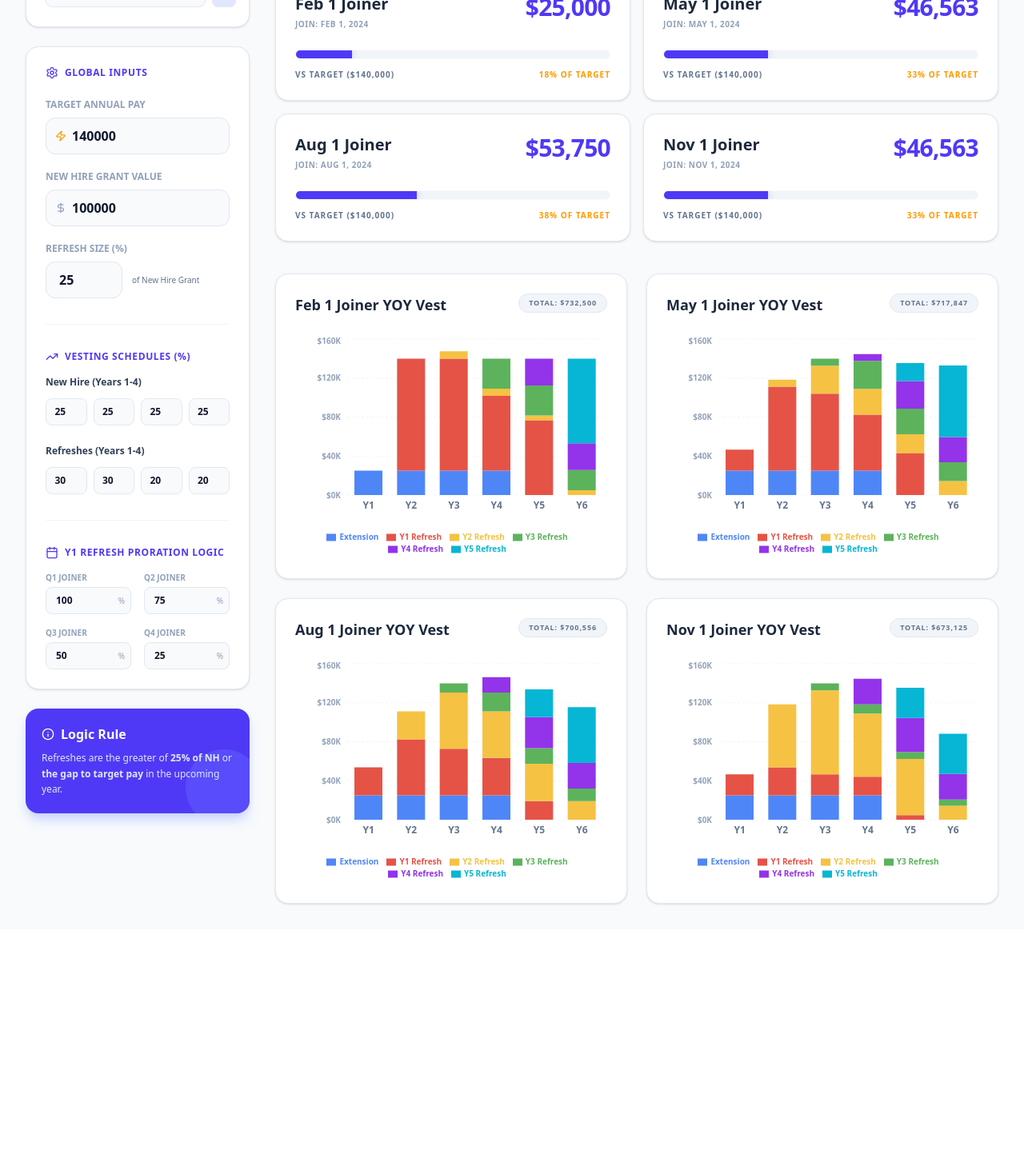
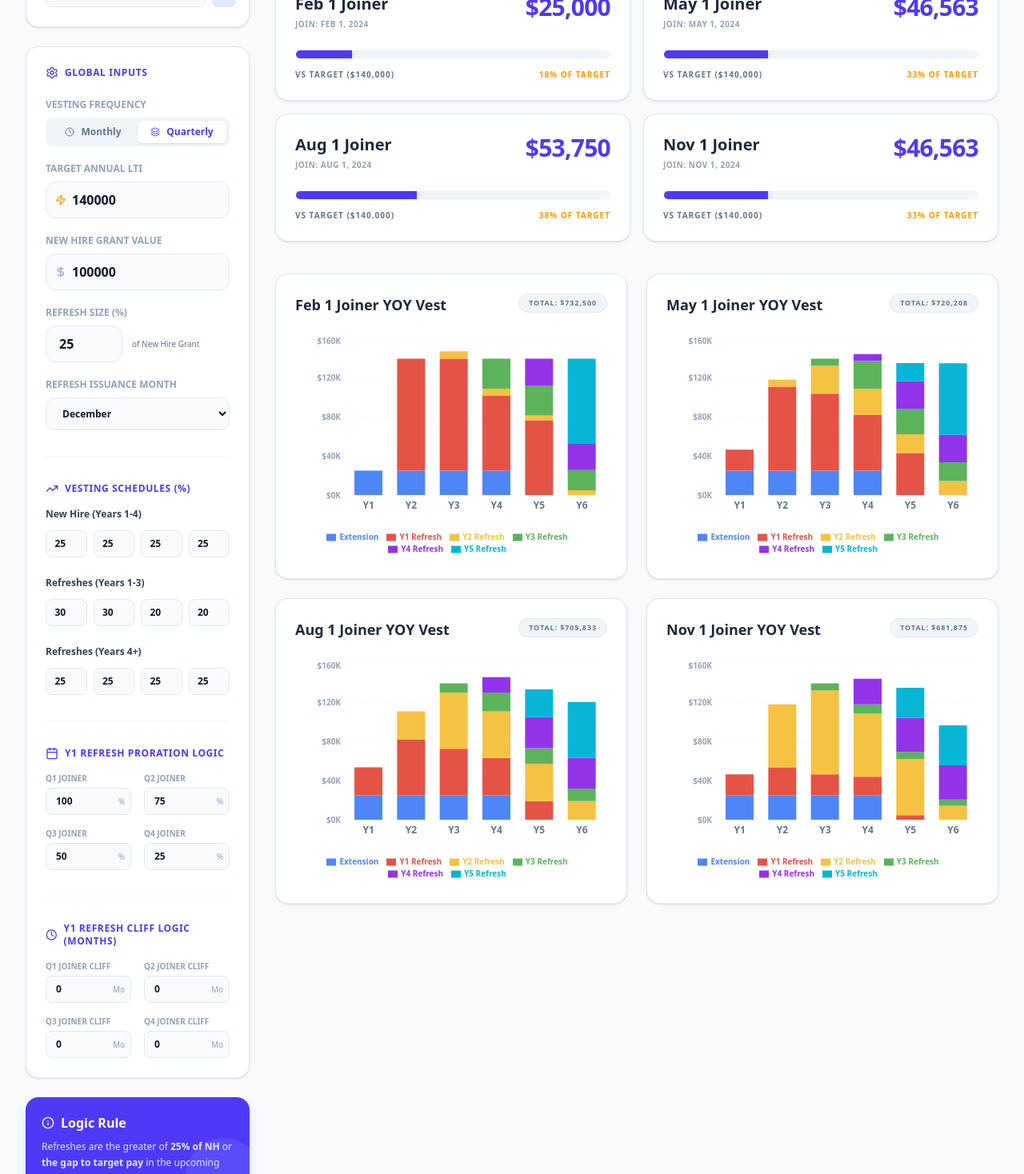
Before and after one commit to chyleung/vesting-simulator, a React (Vite) app: page / in a window 1280 px wide. Shown: the part 260-1728 px from the top of the page at 80% size. Before the commit the page ends 1422 px from the top, so only its background shows below. Built offline with nearby package versions, Linux system fonts and the light colour scheme.

Commit message:
Deploy new vesting features

```diff
--- a/src/App.jsx
+++ b/src/App.jsx
@@ -14,7 +14,9 @@ import {
   Zap,
   Trash2,
   Plus,
-  Bookmark
+  Bookmark,
+  Clock,
+  Layers
 } from 'lucide-react';
 
 const App = () => {
@@ -23,14 +25,30 @@ const App = () => {
   const [targetPay, setTargetPay] = useState(140000);
   const [refreshPercentOfNh, setRefreshPercentOfNh] = useState(25);
 
+  // Vesting Frequency
+  const [vestingFrequency, setVestingFrequency] = useState('quarterly'); // 'monthly' or 'quarterly'
+
+  // Refresh Timing (0 = Jan, 11 = Dec)
+  const [refreshMonth, setRefreshMonth] = useState(11);
+
+  // Vesting Schedules
   const [nhSchedule, setNhSchedule] = useState([25, 25, 25, 25]);
-  const [refSchedule, setRefSchedule] = useState([30, 30, 20, 20]);
+  const [refSchedule, setRefSchedule] = useState([30, 30, 20, 20]); // Years 1-4
+  const [refScheduleLate, setRefScheduleLate] = useState([25, 25, 25, 25]); // Years 5-6
 
   const [proration, setProration] = useState({
     Q1: 100,
     Q2: 75,
     Q3: 50,
     Q4: 25
+  });
+
+  // Y1 Refresh Cliff Logic (Months)
+  const [cliffSettings, setCliffSettings] = useState({
+    Q1: 0,
+    Q2: 0,
+    Q3: 0,
+    Q4: 0
   });
 
   const [activeTab, setActiveTab] = useState('overview');
@@ -41,7 +59,18 @@ const App = () => {
     {
       id: 'default',
       name: 'Baseline Model',
-      data: { nhAmount: 100000, targetPay: 40000, refreshPercentOfNh: 25, nhSchedule: [25, 25, 25, 25], refSchedule: [25, 25, 25, 25], proration: { Q1: 100, Q2: 75, Q3: 50, Q4: 25 } }
+      data: {
+        nhAmount: 100000,
+        targetPay: 140000,
+        refreshPercentOfNh: 25,
+        nhSchedule: [25, 25, 25, 25],
+        refSchedule: [30, 30, 20, 20],
+        refScheduleLate: [25, 25, 25, 25],
+        proration: { Q1: 100, Q2: 75, Q3: 50, Q4: 25 },
+        vestingFrequency: 'quarterly',
+        refreshMonth: 11,
+        cliffSettings: { Q1: 0, Q2: 0, Q3: 0, Q4: 0 }
+      }
     }
   ]);
   const [newScenarioName, setNewScenarioName] = useState('');
@@ -54,8 +83,11 @@ const App = () => {
     { id: 'Q4', name: 'Nov 1 Joiner', startDate: '2024-11-01', firstVest: '2025-02-01' },
   ];
 
-  // Added R4 and R5 refresh issuance dates (Dec 1 annually)
-  const REFRESH_DATES = ['2024-12-01', '2025-12-01', '2026-12-01', '2027-12-01', '2028-12-01'];
+  // Month Options
+  const MONTH_NAMES = [
+    'January', 'February', 'March', 'April', 'May', 'June',
+    'July', 'August', 'September', 'October', 'November', 'December'
+  ];
 
   const months = useMemo(() => {
     const list = [];
@@ -67,6 +99,12 @@ const App = () => {
     }
     return list;
   }, []);
+
+  // Calculate dynamic refresh dates based on selected month
+  const refreshDatesList = useMemo(() => {
+    // Years 2024 through 2028
+    return [2024, 2025, 2026, 2027, 2028].map(year => new Date(year, refreshMonth, 1));
+  }, [refreshMonth]);
 
   // --- Scenario Functions ---
   const saveScenario = () => {
@@ -80,7 +118,11 @@ const App = () => {
         refreshPercentOfNh,
         nhSchedule: [...nhSchedule],
         refSchedule: [...refSchedule],
-        proration: { ...proration }
+        refScheduleLate: [...refScheduleLate],
+        proration: { ...proration },
+        vestingFrequency,
+        refreshMonth,
+        cliffSettings: { ...cliffSettings }
       }
     };
     setScenarios([...scenarios, newScenario]);
@@ -93,7 +135,11 @@ const App = () => {
     setRefreshPercentOfNh(scenario.data.refreshPercentOfNh);
     setNhSchedule(scenario.data.nhSchedule);
     setRefSchedule(scenario.data.refSchedule);
+    setRefScheduleLate(scenario.data.refScheduleLate || [25, 25, 25, 25]);
     setProration(scenario.data.proration);
+    setVestingFrequency(scenario.data.vestingFrequency || 'quarterly');
+    setRefreshMonth(scenario.data.refreshMonth !== undefined ? scenario.data.refreshMonth : 11);
+    setCliffSettings(scenario.data.cliffSettings || { Q1: 0, Q2: 0, Q3: 0, Q4: 0 });
   };
 
   const deleteScenario = (id) => {
@@ -102,6 +148,9 @@ const App = () => {
 
   // --- Calculation Engine ---
   const data = useMemo(() => {
+    const vestsPerYear = vestingFrequency === 'monthly' ? 12 : 4;
+    const monthsPerVest = vestingFrequency === 'monthly' ? 1 : 3;
+
     return JOINERS.map(joiner => {
       const monthlyVesting = months.map(m => ({
         date: m,
@@ -109,26 +158,38 @@ const App = () => {
         NH: 0, R1: 0, R2: 0, R3: 0, R4: 0, R5: 0, total: 0
       }));
 
+      // 1. Calculate New Hire Grant
       const nhFirstVest = new Date(joiner.firstVest);
+      let nhStart = new Date(nhFirstVest);
+      if (vestingFrequency === 'monthly') {
+        nhStart = new Date(joiner.startDate);
+        nhStart.setMonth(nhStart.getMonth() + 1);
+      }
+
       for (let y = 0; y < 4; y++) {
         const annualAmount = nhAmount * (nhSchedule[y] / 100);
-        const quarterlyAmount = annualAmount / 4;
-        for (let q = 0; q < 4; q++) {
-          const vestDate = new Date(nhFirstVest);
-          vestDate.setMonth(nhFirstVest.getMonth() + (y * 12) + (q * 3));
+        const vestAmount = annualAmount / vestsPerYear;
+
+        for (let v = 0; v < vestsPerYear; v++) {
+          const vestDate = new Date(nhStart);
+          vestDate.setMonth(nhStart.getMonth() + (y * 12) + (v * monthsPerVest));
+
           const mIdx = monthlyVesting.findIndex(mv => mv.dateKey === `${vestDate.getFullYear()}-${String(vestDate.getMonth() + 1).padStart(2, '0')}`);
           if (mIdx !== -1) {
-            monthlyVesting[mIdx].NH += quarterlyAmount;
-            monthlyVesting[mIdx].total += quarterlyAmount;
+            monthlyVesting[mIdx].NH += vestAmount;
+            monthlyVesting[mIdx].total += vestAmount;
           }
         }
       }
 
-      REFRESH_DATES.forEach((rDateStr, rIdx) => {
+      // 2. Calculate Refresh Grants
+      refreshDatesList.forEach((grantDate, rIdx) => {
         const rKey = `R${rIdx + 1}`;
-        const firstVestDate = new Date(rDateStr);
-        firstVestDate.setMonth(firstVestDate.getMonth() + 3);
+        // Standard first vest is grant date + interval
+        const firstVestDate = new Date(grantDate);
+        firstVestDate.setMonth(grantDate.getMonth() + monthsPerVest);
 
+        // --- Gap Calculation Window ---
         const windowStart = new Date(firstVestDate);
         const windowEnd = new Date(windowStart);
         windowEnd.setMonth(windowEnd.getMonth() + 11);
@@ -142,27 +203,45 @@ const App = () => {
         const baseRefreshAmount = nhAmount * (refreshPercentOfNh / 100);
         const annualGap = Math.max(0, targetPay - projectedVestingInWindow);
 
-        const gapGrantSize = refSchedule[0] > 0 ? annualGap / (refSchedule[0] / 100) : 0;
+        // Determine which schedule to use for Gap Sizing logic
+        // Use Year 1 of the schedule for sizing
+        const activeSchedule = rIdx >= 3 ? refScheduleLate : refSchedule;
+        const gapGrantSize = activeSchedule[0] > 0 ? annualGap / (activeSchedule[0] / 100) : 0;
+
         let finalGrantSize = Math.max(baseRefreshAmount, gapGrantSize);
 
         if (rIdx === 0) finalGrantSize *= (proration[joiner.id] / 100);
 
+        // Cliff Logic Setup for R1
+        const cliffMonths = (rIdx === 0) ? cliffSettings[joiner.id] : 0;
+        const cliffDate = new Date(grantDate);
+        cliffDate.setMonth(grantDate.getMonth() + cliffMonths);
+
         for (let y = 0; y < 4; y++) {
-          const annualAmount = finalGrantSize * (refSchedule[y] / 100);
-          const quarterlyAmount = annualAmount / 4;
-          for (let q = 0; q < 4; q++) {
-            const vestDate = new Date(firstVestDate);
-            vestDate.setMonth(firstVestDate.getMonth() + (y * 12) + (q * 3));
+          const annualAmount = finalGrantSize * (activeSchedule[y] / 100);
+          const vestAmount = annualAmount / vestsPerYear;
+
+          for (let v = 0; v < vestsPerYear; v++) {
+            let vestDate = new Date(firstVestDate);
+            vestDate.setMonth(firstVestDate.getMonth() + (y * 12) + (v * monthsPerVest));
+
+            // Apply Cliff Logic for R1
+            if (rIdx === 0 && cliffMonths > 0) {
+              if (vestDate < cliffDate) {
+                vestDate = cliffDate; // Push to cliff date
+              }
+            }
+
             const mIdx = monthlyVesting.findIndex(mv => mv.dateKey === `${vestDate.getFullYear()}-${String(vestDate.getMonth() + 1).padStart(2, '0')}`);
             if (mIdx !== -1) {
-              monthlyVesting[mIdx][rKey] += quarterlyAmount;
-              monthlyVesting[mIdx].total += quarterlyAmount;
+              monthlyVesting[mIdx][rKey] += vestAmount;
+              monthlyVesting[mIdx].total += vestAmount;
             }
           }
         }
       });
 
-      // Updated to include Year 5 and Year 6
+      // Tenure Year Stats (Y1-Y6)
       const tenureYearStats = [1, 2, 3, 4, 5, 6].map(year => {
         const hireMonthIndex = months.findIndex(m => {
           const sd = new Date(joiner.startDate);
@@ -188,7 +267,7 @@ const App = () => {
 
       return { ...joiner, monthlyVesting, tenureYearStats, tenureY1: tenureYearStats[0].total, tenureY2: tenureYearStats[1].total };
     });
-  }, [nhAmount, targetPay, refreshPercentOfNh, nhSchedule, refSchedule, proration, months]);
+  }, [nhAmount, targetPay, refreshPercentOfNh, nhSchedule, refSchedule, refScheduleLate, proration, months, vestingFrequency, cliffSettings, refreshDatesList]);
 
   const formatCurrency = (val) => new Intl.NumberFormat('en-US', { style: 'currency', currency: 'USD', maximumFractionDigits: 0 }).format(val);
 
@@ -280,8 +359,27 @@ const App = () => {
               </div>
 
               <div className="space-y-5">
+                {/* Vesting Frequency Toggle */}
                 <div>
-                  <label className="block text-xs font-bold text-slate-400 uppercase mb-2">Target Annual Pay</label>
+                  <label className="block text-xs font-bold text-slate-400 uppercase mb-2">Vesting Frequency</label>
+                  <div className="flex bg-slate-100 p-1 rounded-lg">
+                    <button
+                      onClick={() => setVestingFrequency('monthly')}
+                      className={`flex-1 flex items-center justify-center gap-2 py-1.5 text-xs font-bold rounded-md transition-all ${vestingFrequency === 'monthly' ? 'bg-white text-indigo-600 shadow-sm' : 'text-slate-500'}`}
+                    >
+                      <Clock size={12} /> Monthly
+                    </button>
+                    <button
+                      onClick={() => setVestingFrequency('quarterly')}
+                      className={`flex-1 flex items-center justify-center gap-2 py-1.5 text-xs font-bold rounded-md transition-all ${vestingFrequency === 'quarterly' ? 'bg-white text-indigo-600 shadow-sm' : 'text-slate-500'}`}
+                    >
+                      <Layers size={12} /> Quarterly
+                    </button>
+                  </div>
+                </div>
+
+                <div>
+                  <label className="block text-xs font-bold text-slate-400 uppercase mb-2">Target Annual LTI</label>
                   <div className="relative">
                     <Zap className="absolute left-3 top-1/2 -translate-y-1/2 text-amber-500" size={14} />
                     <input type="number" value={targetPay} onChange={e => setTargetPay(Number(e.target.value))} className="w-full bg-slate-50 border border-slate-200 rounded-xl pl-8 pr-4 py-2.5 font-bold focus:ring-2 focus:ring-indigo-500 outline-none transition-all" />
@@ -301,6 +399,18 @@ const App = () => {
                     <span className="text-[10px] text-slate-500 font-medium">of New Hire Grant</span>
                   </div>
                 </div>
+                <div>
+                  <label className="block text-xs font-bold text-slate-400 uppercase mb-2">Refresh Issuance Month</label>
+                  <select
+                    value={refreshMonth}
+                    onChange={e => setRefreshMonth(Number(e.target.value))}
+                    className="w-full bg-slate-50 border border-slate-200 rounded-xl px-4 py-2.5 font-bold focus:ring-2 focus:ring-indigo-500 outline-none transition-all text-xs"
+                  >
+                    {MONTH_NAMES.map((m, idx) => (
+                      <option key={idx} value={idx}>{m}</option>
+                    ))}
+                  </select>
+                </div>
               </div>
 
               <div className="mt-8 pt-8 border-t border-slate-100">
@@ -318,10 +428,18 @@ const App = () => {
                     </div>
                   </div>
                   <div>
-                    <span className="text-xs font-semibold text-slate-700 block mb-3">Refreshes (Years 1-4)</span>
+                    <span className="text-xs font-semibold text-slate-700 block mb-3">Refreshes (Years 1-3)</span>
                     <div className="grid grid-cols-4 gap-2">
                       {refSchedule.map((val, i) => (
                         <input key={i} type="number" value={val} onChange={e => { const newS = [...refSchedule]; newS[i] = Number(e.target.value); setRefSchedule(newS); }} className="bg-slate-50 border border-slate-200 text-center font-bold rounded-lg py-2 text-xs focus:ring-2 focus:ring-indigo-500 outline-none"/>
+                      ))}
+                    </div>
+                  </div>
+                  <div>
+                    <span className="text-xs font-semibold text-slate-700 block mb-3">Refreshes (Years 4+)</span>
+                    <div className="grid grid-cols-4 gap-2">
+                      {refScheduleLate.map((val, i) => (
+                        <input key={i} type="number" value={val} onChange={e => { const newS = [...refScheduleLate]; newS[i] = Number(e.target.value); setRefScheduleLate(newS); }} className="bg-slate-50 border border-slate-200 text-center font-bold rounded-lg py-2 text-xs focus:ring-2 focus:ring-indigo-500 outline-none"/>
                       ))}
                     </div>
                   </div>
@@ -345,6 +463,30 @@ const App = () => {
                   ))}
                 </div>
               </div>
+
+              <div className="mt-8 pt-8 border-t border-slate-100">
+                <div className="flex items-center gap-2 mb-4 text-indigo-600 font-bold text-xs uppercase tracking-wider">
+                  <Clock size={16} />
+                  <span>Y1 Refresh Cliff Logic (Months)</span>
+                </div>
+                <div className="grid grid-cols-2 gap-4">
+                  {Object.keys(cliffSettings).map(q => (
+                    <div key={q}>
+                      <label className="block text-[10px] font-black text-slate-400 uppercase mb-1">{q} Joiner Cliff</label>
+                      <div className="relative">
+                        <input
+                          type="number"
+                          value={cliffSettings[q]}
+                          onChange={e => setCliffSettings({...cliffSettings, [q]: Number(e.target.value)})}
+                          className="w-full bg-slate-50 border border-slate-200 rounded-lg pl-3 pr-6 py-2 text-xs font-bold"
+                        />
+                        <span className="absolute right-2 top-1/2 -translate-y-1/2 text-[10px] text-slate-400">Mo</span>
+                      </div>
+                    </div>
+                  ))}
+                </div>
+              </div>
+
             </div>
 
             <div className="bg-indigo-600 p-5 rounded-2xl text-white shadow-lg shadow-indigo-200 relative overflow-hidden group">
@@ -366,7 +508,6 @@ const App = () => {
                   <div className="flex items-center justify-between bg-white p-4 rounded-2xl border border-slate-200 shadow-sm">
                     <h2 className="text-lg font-bold flex items-center gap-2 px-2">
                       <Users size={20} className="text-indigo-600" />
-                      {/* Updated Title */}
                       Comparison of Year {comparisonYear} Vesting by Hired Month
                     </h2>
                     <div className="flex p-1 bg-slate-100 rounded-xl">
@@ -406,7 +547,6 @@ const App = () => {
                   {data.map(joiner => (
                     <div key={joiner.id} className="bg-white p-6 rounded-2xl shadow-sm border border-slate-200">
                       <div className="flex justify-between items-start mb-6">
-                        {/* Updated Title */}
                         <h3 className="text-lg font-black text-slate-800">{joiner.name} YOY Vest</h3>
                         <div className="text-[9px] bg-slate-100 text-slate-500 px-3 py-1 rounded-full font-black uppercase tracking-widest border border-slate-200">Total: {formatCurrency(joiner.tenureYearStats.reduce((acc, curr) => acc + curr.total, 0))}</div>
                       </div>
@@ -431,7 +571,6 @@ const App = () => {
                               return null;
                             }} />
                             <Legend iconType="rect" iconSize={12} wrapperStyle={{ paddingTop: '15px', fontSize: '10px', fontWeight: 'bold' }} />
-                            {/* Visual palette matching requested style with extra layers */}
                             <Bar dataKey="NH" name="Extension" stackId="a" fill="#4f86f7" />
                             <Bar dataKey="R1" name="Y1 Refresh" stackId="a" fill="#e55347" />
                             <Bar dataKey="R2" name="Y2 Refresh" stackId="a" fill="#f6c244" />
```
